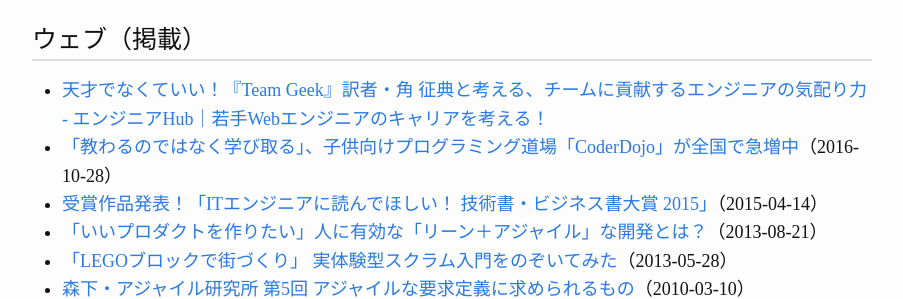
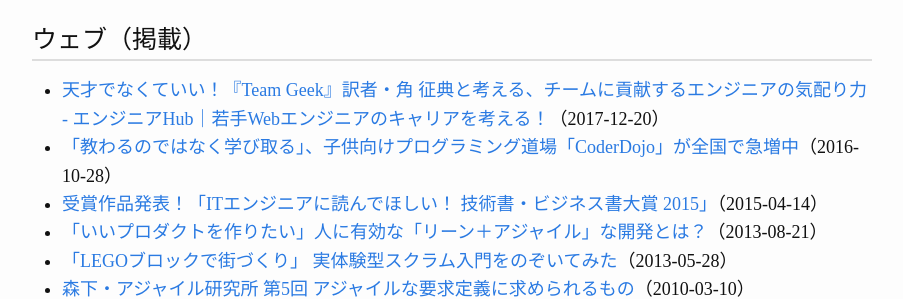
Before and after one commit to kdmsnr/kdmsnr.github.io, a Jekyll site: the page built from publication/index.md, in a window 1280 px wide and 900 px high, scrolled down 1922 px. Shown: the part 151-450 px from the top of the window, without its empty margins (188-1091 px from the left). Built offline with Jekyll 4.4.1, drawn with Linux system fonts in a browser that asks for light colours; Markdown is read by kramdown in place of the engine named in the settings; comment, search, counter and statistics services are not loaded.

Commit message:
Add team-geek-interview

```diff
--- a/publication/index.md
+++ b/publication/index.md
@@ -62,7 +62,7 @@
 
 ## ウェブ（掲載）
 
-- [天才でなくていい！『Team Geek』訳者・角 征典と考える、チームに貢献するエンジニアの気配り力 - エンジニアHub｜若手Webエンジニアのキャリアを考える！](https://employment.en-japan.com/engineerhub/entry/2017/12/20/110000)
+- [天才でなくていい！『Team Geek』訳者・角 征典と考える、チームに貢献するエンジニアの気配り力 - エンジニアHub｜若手Webエンジニアのキャリアを考える！](https://employment.en-japan.com/engineerhub/entry/2017/12/20/110000)（2017-12-20）
 - [「教わるのではなく学び取る」、子供向けプログラミング道場「CoderDojo」が全国で急増中](http://itpro.nikkeibp.co.jp/atcl/interview/14/262522/102600287/)（2016-10-28）
 - [受賞作品発表！「ITエンジニアに読んでほしい！ 技術書・ビジネス書大賞 2015」](https://codezine.jp/article/detail/8612)（2015-04-14）
 - [「いいプロダクトを作りたい」人に有効な「リーン＋アジャイル」な開発とは？](https://enterprisezine.jp/bizgene/detail/5050)（2013-08-21）
```
